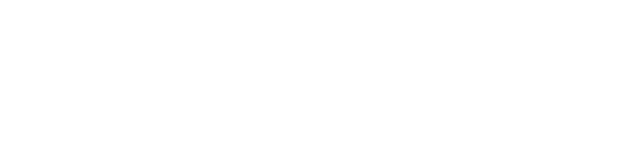
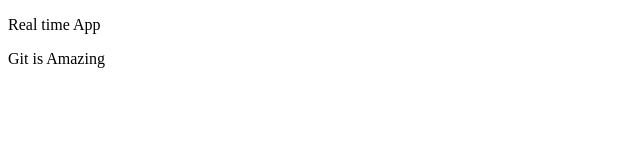
Before and after one commit to Tamanna-lnweb/Demo, a plain HTML site: page index.html in a window 1280 px wide. Shown: the whole page, without its empty margins (0-640 px from the left). Drawn offline with Linux system fonts and the light colour scheme.

Commit message:
third tym commit

```diff
--- a/index.html
+++ b/index.html
@@ -5,6 +5,7 @@
 	<title>Document</title>
 </head>
 <body>
-
+	<p>Real time App</p>
+	<p>Git is Amazing</p>
 </body>
 </html>
```
